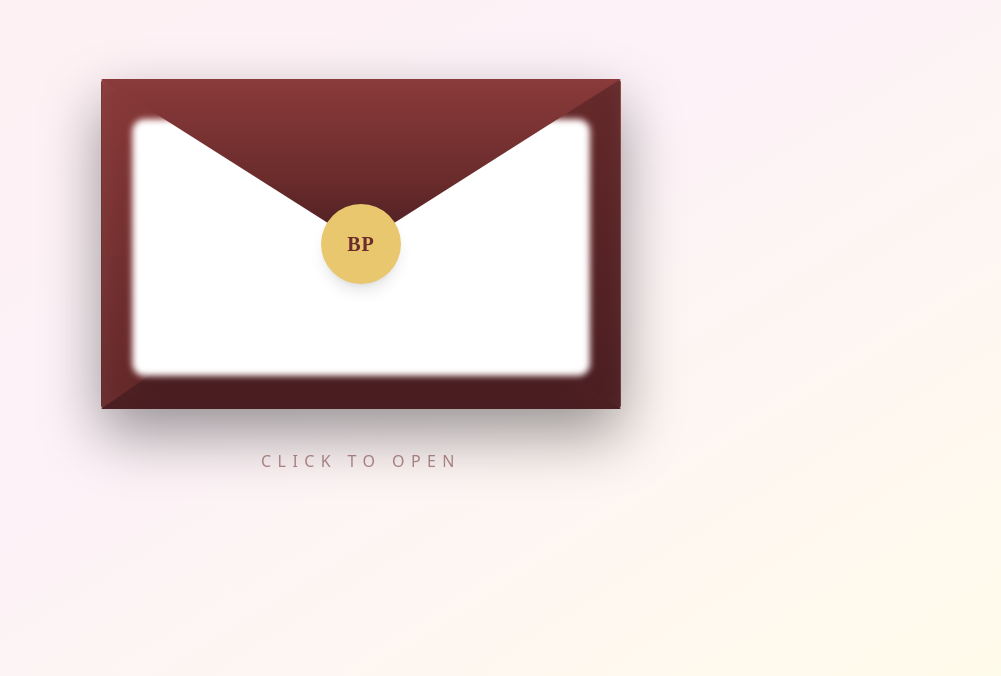
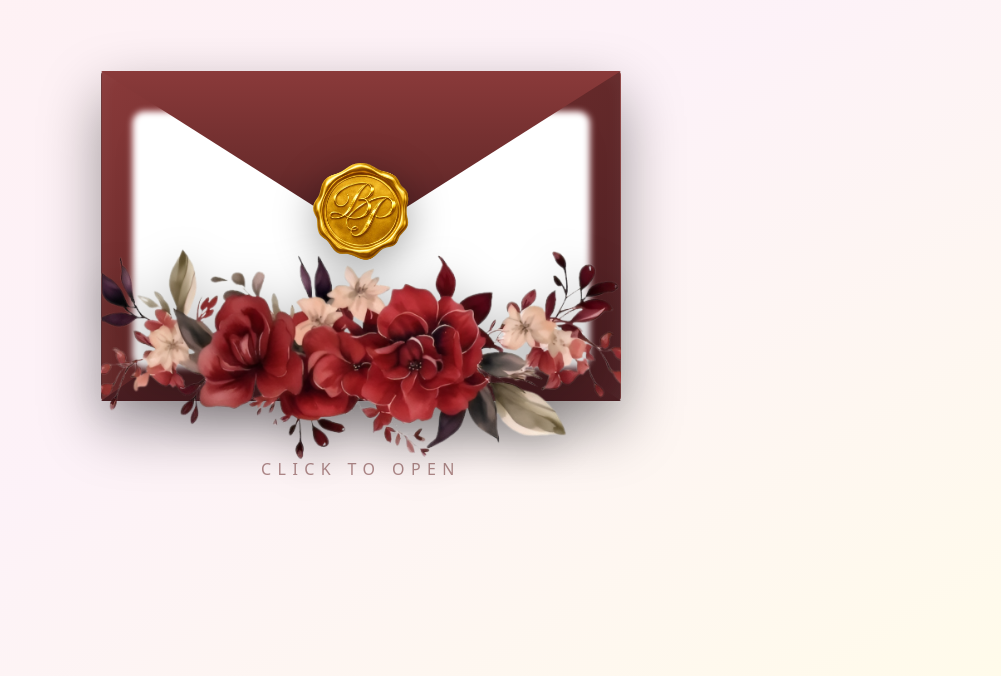
Before and after one commit to smriiTech/bijaya-prasim-wedding-invitation, a React (Vite) app: page / in a window 1280 px wide. Shown: the part 124-800 px from the top of the page, without its empty margins (279-1280 px from the left). Built offline with nearby package versions, Linux system fonts and the light colour scheme.

Commit message:
envelope modification, some correct text

```diff
--- a/src/components/DressCode.tsx
+++ b/src/components/DressCode.tsx
@@ -8,7 +8,7 @@ const events = [
     date: "23",
     month: "FEB",
     time: "Evening",
-    eventName: "Mehendi",
+    eventName: "Mehendi/Get-together ",
     address: "Nadipur, Pokhara",
     image: mehendiImg,
     side: "right" as const,
@@ -23,7 +23,7 @@ const events = [
     side: "left" as const,
   },
   {
-    date: "27",
+    date: "26",
     month: "FEB",
     time: "Evening",
     eventName: "Reception Party",
@@ -72,7 +72,7 @@ const DressCode = () => {
               transition={{ delay: i * 0.15, duration: 0.5 }}
             >
               {/* Left side content */}
-              <div className="w-5/12 text-right pr-6">
+              <div className="w-5/12 text-right pr-12">
                 {event.side === "left" ? (
                   <div>
                     <h3 className="text-xl md:text-2xl font-basic text-[#f5e6d3]">
@@ -130,7 +130,7 @@ const DressCode = () => {
               </div>
 
               {/* Right side content */}
-              <div className="w-5/12 text-left pl-6">
+              <div className="w-5/12 text-left pl-12">
                 {event.side === "right" ? (
                   <div>
                     <h3 className="text-xl md:text-2xl font-basic text-[#f5e6d3]">
@@ -160,16 +160,6 @@ const DressCode = () => {
           viewport={{ once: true }}
           transition={{ delay: 0.5 }}
         ></motion.div>
-
-        <motion.p
-          className="mt-6 font-body text-sm italic text-muted-foreground text-[#f5e6d3]"
-          initial={{ opacity: 0 }}
-          whileInView={{ opacity: 1 }}
-          viewport={{ once: true }}
-          transition={{ delay: 0.6 }}
-        >
-          Please avoid wearing red — that's reserved for the bride
-        </motion.p>
       </motion.div>
     </section>
   );
--- a/src/components/Envelope.tsx
+++ b/src/components/Envelope.tsx
@@ -1,5 +1,7 @@
 import { useState, useEffect } from "react";
 import { motion } from "framer-motion";
+import waxSeal from "../assets/WaxSeal.png";
+import flowerEnvelope from "../assets/FlowerEnvelope.png";
 
 
 interface EnvelopeProps {
@@ -127,25 +129,40 @@ const Envelope: React.FC<EnvelopeProps> = ({ onOpen }) => {
             </motion.div>
           </motion.div>
 
+          {/* Bottom Floral Decoration */}
+          <motion.img
+            src={flowerEnvelope}
+            alt="Floral Decoration"
+            className="absolute left-1/2 bottom-0
+    -translate-x-1/2 translate-y-1/3
+    w-[120%] md:w-[110%] object-contain pointer-events-none"
+            style={{
+              zIndex: 20,
+              filter: "drop-shadow(0 10px 20px rgba(0,0,0,0.25))",
+            }}
+            initial={{ opacity: 0, y: 20 }}
+            animate={{ opacity: 1, y: 0 }}
+            transition={{ duration: 0.8 }}
+          />
+
           {/* Seal */}
-          <motion.div
-            className="absolute left-1/2 top-1/2 -translate-x-1/2 -translate-y-1/2
-              w-20 h-20 rounded-full bg-[#E9C76E] shadow-lg
-              flex items-center justify-center"
-            style={{ zIndex: 40 }}
+          <motion.img
+            src={waxSeal}
+            alt="Wax Seal"
+            className="absolute left-1/2 top-1/2 -translate-x-1/2 -translate-y-2/3 w-24 h-24 md:w-32 md:h-32 object-contain"
+            style={{
+              zIndex: 50,
+              filter: "drop-shadow(0 10px 20px rgba(0,0,0,0.35))",
+            }}
             animate={isOpening ? { scale: 0 } : { scale: 1 }}
             transition={{ duration: 0.4 }}
-          >
-            <span className="text-[#6b2c2c] text-xl tracking-wider font-script font-bold">
-              BP
-            </span>
-          </motion.div>
+          />
         </motion.div>
 
         {/* Click Text */}
         {!isOpening && (
           <motion.p
-            className="text-center mt-10 text-md uppercase tracking-[0.4em] text-[#6b2c2c]"
+            className="text-center mt-14 text-md uppercase tracking-[0.4em] text-[#6b2c2c]"
             animate={{ opacity: [0.3, 1, 0.3] }}
             transition={{ duration: 2, repeat: Infinity }}
           >
```
Also changed, not shown: src/assets/FlowerEnvelope.png (added), src/assets/WaxSeal.png (added).
